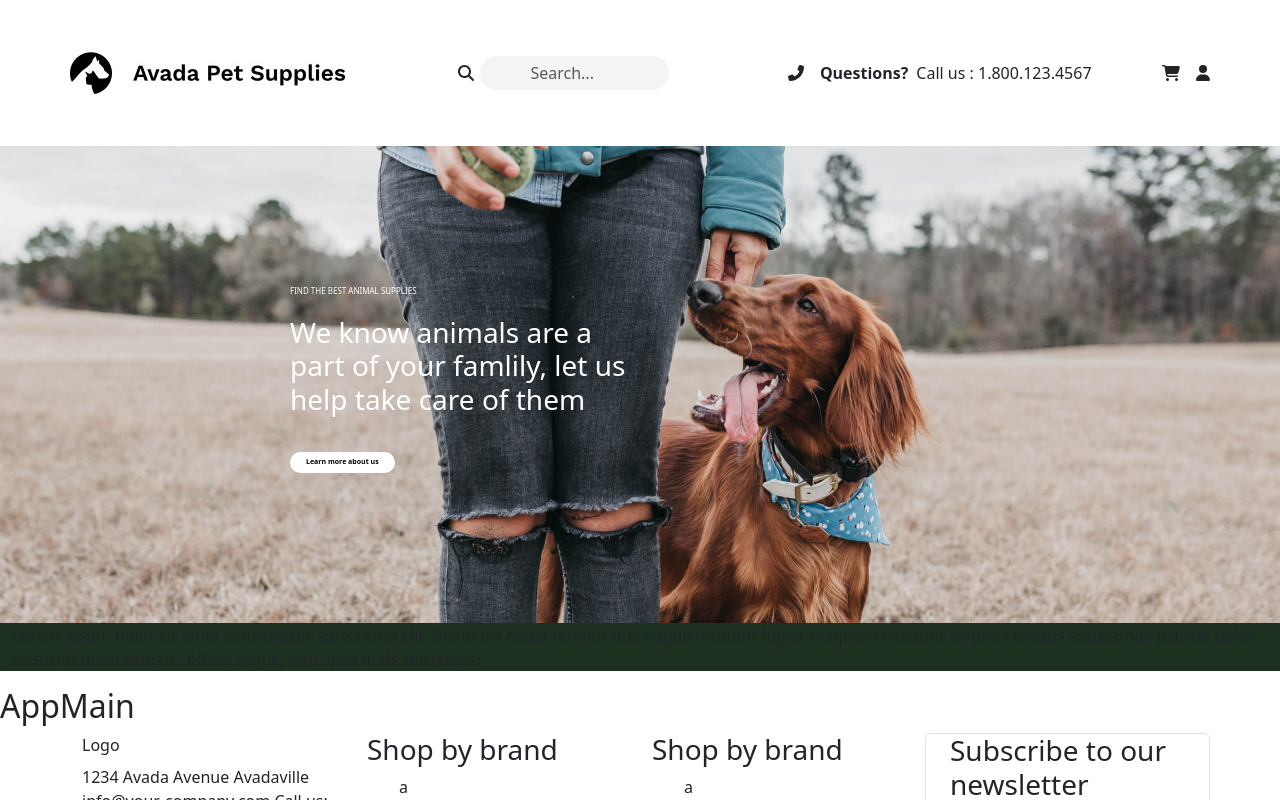
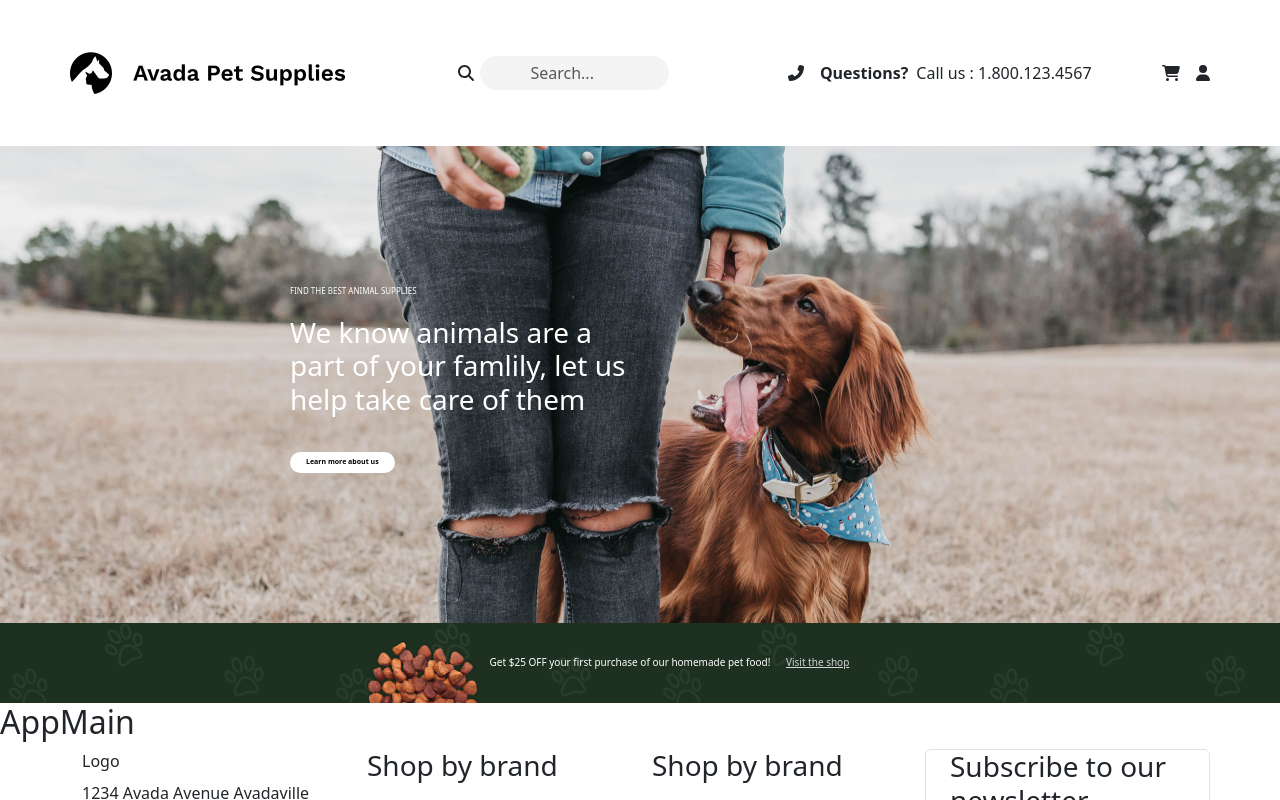
Before and after one commit to gianluigi7/proj-html-vuejs, a Vue app: page / in a window 1280 px wide. Shown: the top 800 px of the page. Built offline with nearby package versions, Linux system fonts and the light colour scheme.

Commit message:
section 2[home]

```diff
--- a/src/pages/AppHome.vue
+++ b/src/pages/AppHome.vue
@@ -28,10 +28,16 @@ export default{
     <!-- fine jumbo -->
      <section id="fix">
 
-         <div class="container-fluid main-color bg-main-color">
-             <p>Lorem ipsum dolor sit amet consectetur adipisicing elit. Blanditiis natus temporibus neque incidunt fugiat magnam nesciunt aliquid veritatis accusamus placeat dolor nostrum modi veniam, officia atque, odit, ipsa unde reiciendis.</p>
+         <div class="container-fluid bg-main-color">
+             <div>
+                <img src="../img/food-transparent-5.png">
 
-            </div>
+                <p>
+                    Get $25 OFF your first purchase of our homemade pet food! <span>Visit the shop</span>
+                </p>
+             </div>
+
+         </div>
         </section>
     <!-- da fissare -->
 
@@ -97,5 +103,41 @@ export default{
     font-stretch: expanded;
 
    }
+   #fix .container-fluid {
+    background-image: url(../img/bg-transparent-3.png);
 
+
+     div {
+        max-width: 550px;
+        margin: 0 auto;
+        display: flex;
+        color: white;
+        font-size: 10px;
+        height: 80px;
+        //align-items: center;
+
+
+        img {
+            height: 80%;
+            align-self: flex-end;
+        }
+
+        p {
+
+            margin: auto 10px;
+        }
+
+        span {
+            text-decoration: underline;
+            color: lightgray;
+            margin-left: 13px;
+
+
+        }
+     }
+     span:hover {
+                color: white;
+
+     }
+   }
 </style>
```
